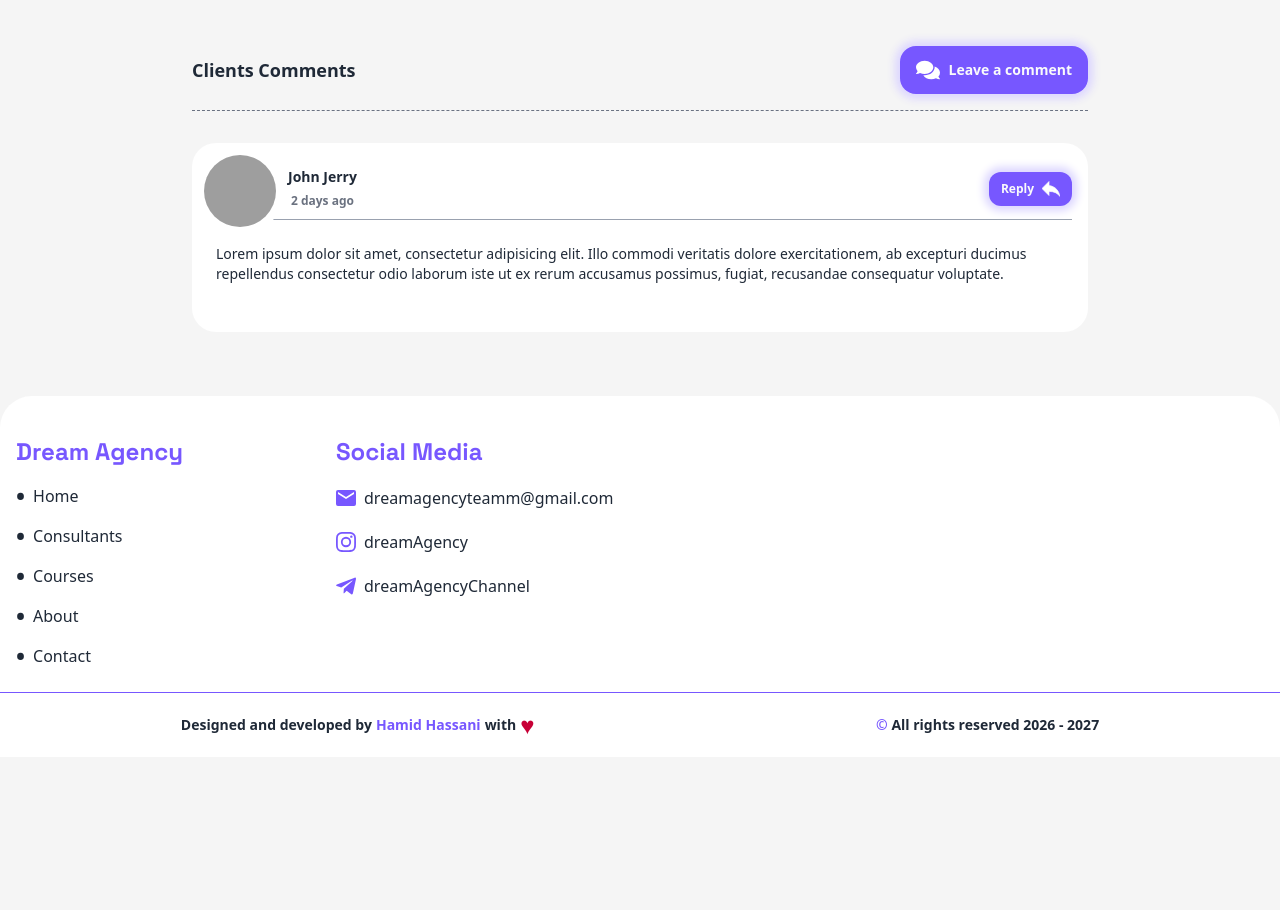
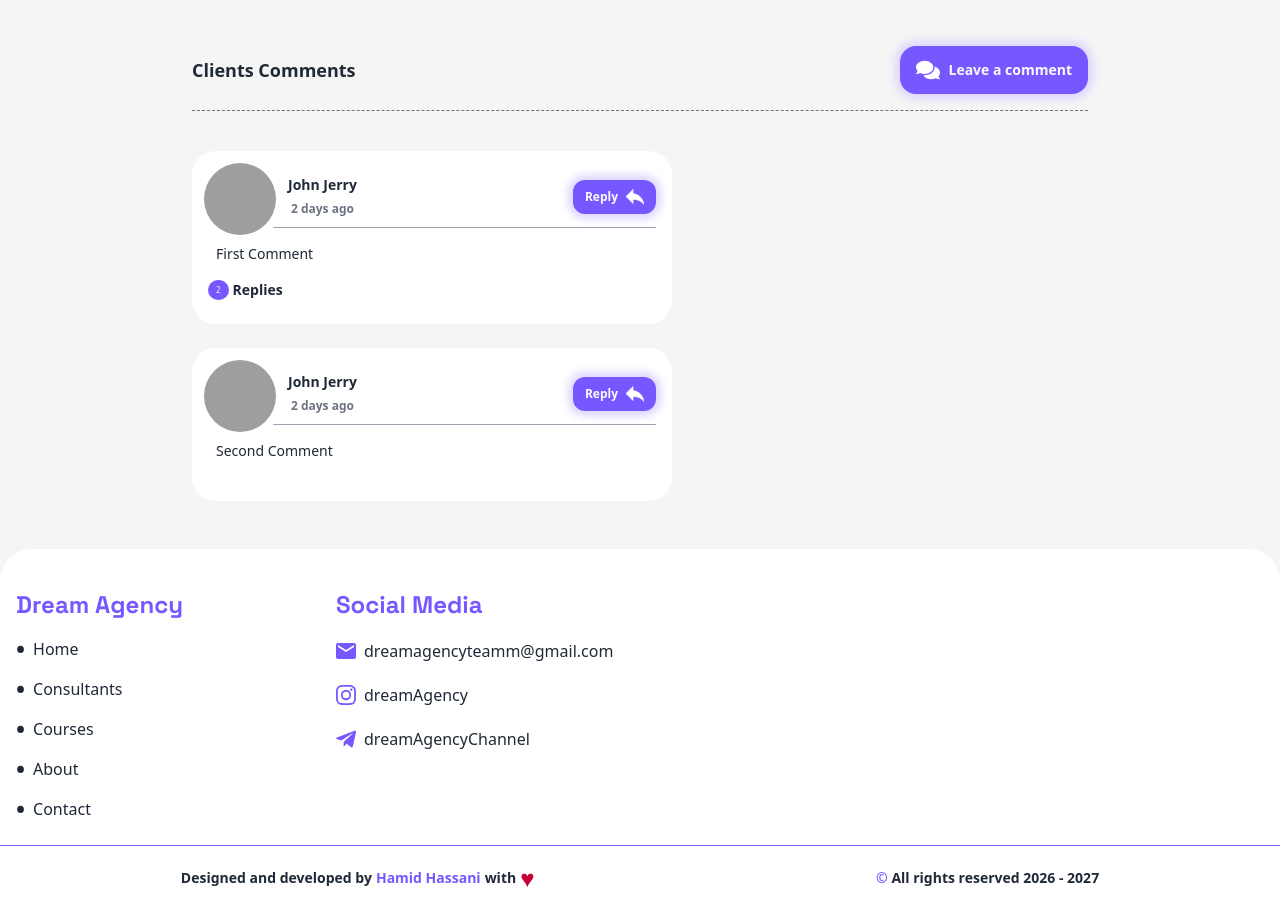
Before and after one commit to DreamAgencyhub/Front-end, a Next.js app: page /consultants/profile/1 in a window 1280 px wide. Shown: the part 1395-2305 px from the top of the page. Before the commit the page ends 2152 px from the top, so only its background shows below. Built offline with nearby package versions, Linux system fonts and the light colour scheme; grey boxes are pictures that could not be loaded.

Commit message:
feat: add replies to commnet

```diff
--- a/app/(public)/(sharedLayout)/consultants/profile/CommentsSection.tsx
+++ b/app/(public)/(sharedLayout)/consultants/profile/CommentsSection.tsx
@@ -2,9 +2,50 @@ import { IconAwesomeComments } from "@/app/components/icons";
 import Button from "@/app/components/ui/Button";
 import Comment from "@/app/components/ui/Comment";
 
+const comments = [
+  {
+    id: "1112c",
+    content: "First Comment ",
+    replies: [
+      {
+        id: "1113c",
+        content: "First Comments reply1 ",
+        repliedTo: "first comment",
+        replies: undefined,
+      },
+      {
+        id: "1114c",
+        content: "First Comments reply2 ",
+        repliedTo: "first comment",
+        replies: [
+          {
+            id: "1117c",
+            content: "First Comments reply2 ",
+            repliedTo: "first comments reply2",
+            replies: [
+              {
+                id: "1118c",
+                content: "First Comments reply2 ",
+                repliedTo: "first comments reply2 ",
+                replies: undefined,
+              },
+            ],
+          },
+        ],
+      },
+    ],
+  },
+
+  {
+    id: "1115c",
+    content: "Second Comment ",
+    replies: undefined,
+  },
+];
+
 export default function CommentsSection() {
   return (
-    <div className="flex flex-col w-full lg:max-w-4xl ">
+    <div className="flex flex-col w-full lg:max-w-4xl  ">
       <div className="flex flex-row justify-between items-center py-4 border-b border-dashed border-gray-500 ">
         <h3 className="text-lg font-semibold ">Clients Comments</h3>
         <Button
@@ -17,8 +58,10 @@ export default function CommentsSection() {
         </Button>
       </div>
 
-      <div className="py-8">
-        <Comment />
+      <div className="py-4 flex flex-col ">
+        {comments.map((comment) => (
+          <Comment key={comment.id} comment={comment} />
+        ))}
       </div>
     </div>
   );
--- a/app/components/ui/Comment.tsx
+++ b/app/components/ui/Comment.tsx
@@ -1,11 +1,40 @@
+"use client";
+
 import Image from "next/image";
 import { IconMaterialReply } from "../icons";
 import Button from "./Button";
 import userAvatar from "@/public/assets/images/CourseCover.jpg";
+import { useState } from "react";
 
-export default function Comment() {
+type CommentProps = {
+  comment: {
+    id: string;
+    content: string;
+    repliedTo?: string;
+    replies?: {
+      id: string;
+      content: string;
+      repliedTo?: string;
+    }[];
+  };
+};
+
+export default function Comment({ comment }: CommentProps) {
+  const [showReplies, setShowReplies] = useState<boolean>(false);
+
+  const toggleShowReplies = () => setShowReplies((prev) => !prev);
+
+  const renderReplies = () => {
+    if (!comment.replies || comment.replies.length <= 0) return null;
+
+    return comment.replies.map((comment) => (
+      <Comment key={comment.id} comment={comment} />
+    ));
+  };
+
   return (
-    <div className="relative rounded-3xl px-4 py-6 bg-secondary-default ">
+    <div className="">
+      <div className="relative rounded-3xl px-4 py-6 bg-secondary-default md:w-120 h-fit mt-6 ">
         <div className="flex flex-row items-center justify-between border-b border-gray-400 pb-2 ">
           <div className=" absolute left-1 top-1 flex items-center justify-center rounded-full bg-secondary-default w-22 h-22">
             <div className="rounded-full w-18 h-18 overflow-hidden absolute ">
@@ -30,12 +59,30 @@ export default function Comment() {
             <IconMaterialReply className="text-lg" />
           </Button>
         </div>
-      <p className="text-sm py-6 px-2">
-        Lorem ipsum dolor sit amet, consectetur adipisicing elit. Illo commodi
-        veritatis dolore exercitationem, ab excepturi ducimus repellendus
-        consectetur odio laborum iste ut ex rerum accusamus possimus, fugiat,
-        recusandae consequatur voluptate.
-      </p>
+        {comment.repliedTo && (
+          <span className=" relative text-xs text-text-muted ">
+            {" "}
+            Replied to: {comment.repliedTo}
+          </span>
+        )}
+        <p className="text-sm py-4 px-2">{comment.content}</p>
+        {comment.replies && comment.replies.length > 0 && (
+          <div className="flex items-center gap-1 ">
+            <span className="py-1 px-2 text-[8px] rounded-full bg-primary-500 text-gray-100  ">
+              {comment.replies.length}
+            </span>{" "}
+            <button
+              onClick={toggleShowReplies}
+              className="text-sm font-semibold cursor-pointer hover:text-text-muted"
+            >
+              Replies
+            </button>
+          </div>
+        )}
+      </div>
+      {comment.replies && comment.replies.length > 0 && showReplies && (
+        <div className="flex flex-col ">{renderReplies()}</div>
+      )}
     </div>
   );
 }
```
Lines whose indentation alone changed are shown as unchanged.
